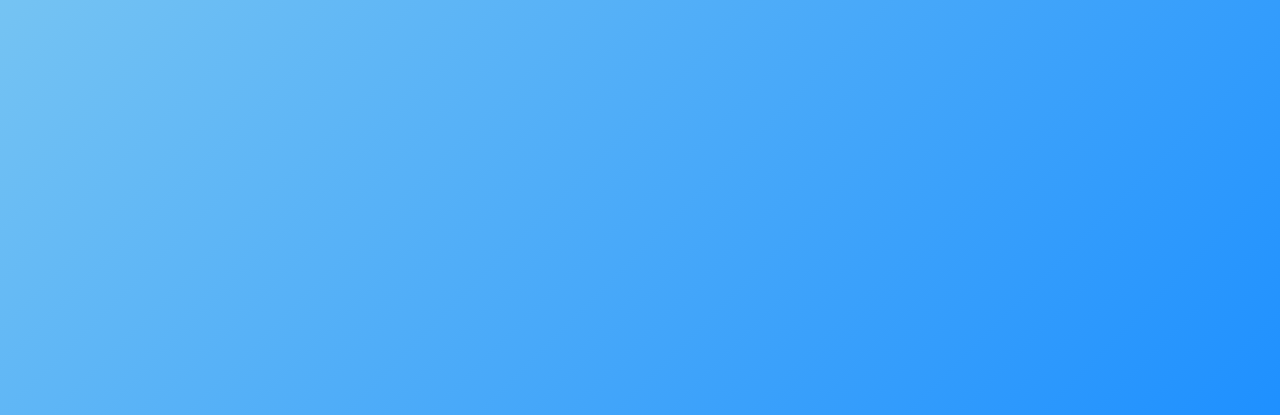
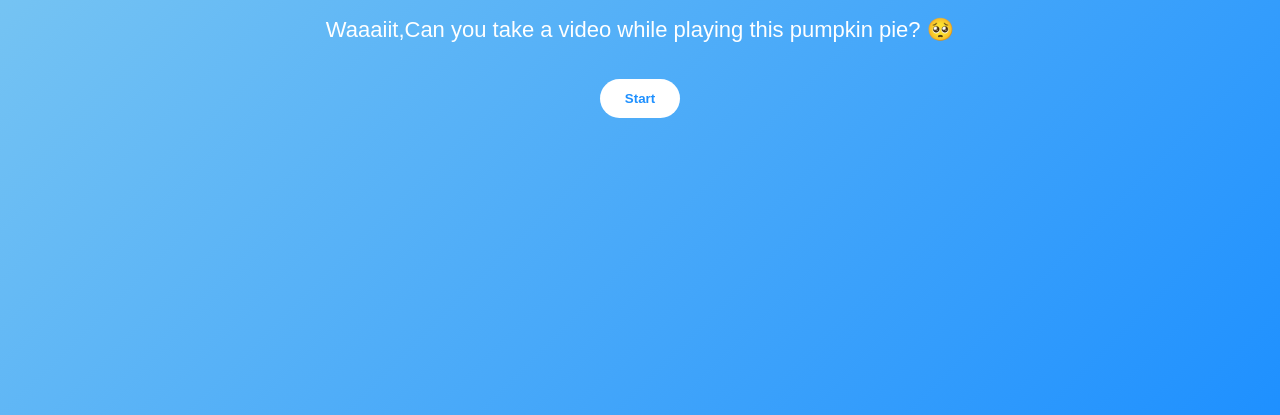
Before and after one commit to nathasiakayetagala-pixel/valentines, a plain HTML site: page index.html in a window 1280 px wide. Shown: the part 385-800 px from the top of the page. Drawn offline with Linux system fonts and the light colour scheme.

Commit message:
Update index.html

```diff
--- a/index.html
+++ b/index.html
@@ -32,9 +32,14 @@ p{
 .slide{
   display:none;
   padding:30px 20px;
+  min-height:100vh;
   box-sizing:border-box;
+  flex-direction:column;
+  justify-content:center;
+  align-items:center;
+
 }
-.active{display:block;}
+.active{display:flex;}
 
 .grid{
   display:grid;
```
